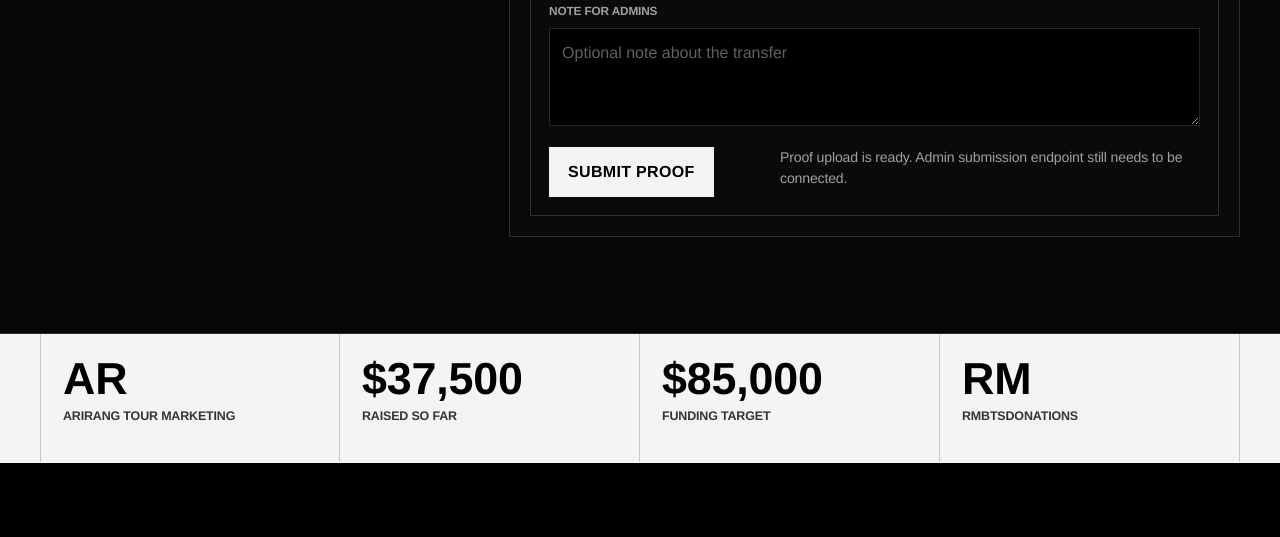
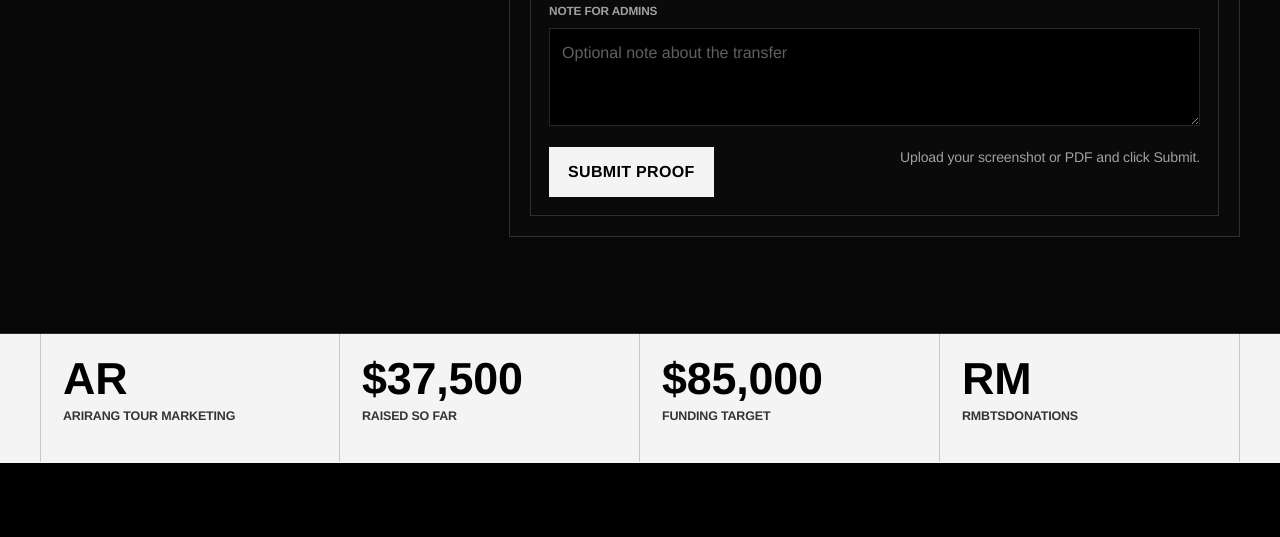
Before and after one commit to dwillie852-rgb/rmb, a website: page index.html in a window 1280 px wide. Shown: the part 1958-2495 px from the top of the page. Drawn offline with Linux system fonts and the light colour scheme.

Commit message:
fix: remove outdated backend connection warning from HTML

```diff
--- a/index.html
+++ b/index.html
@@ -227,8 +227,8 @@
 
               <div class="proof-actions">
                 <button class="button button-primary" type="submit">Submit proof</button>
-                <p id="proof-status" role="status" aria-live="polite">
-                  Proof upload is ready. Admin submission endpoint still needs to be connected.
+                <p class="form-note" id="proof-status" role="status" aria-live="polite">
+                  Upload your screenshot or PDF and click Submit.
                 </p>
               </div>
             </form>
```
